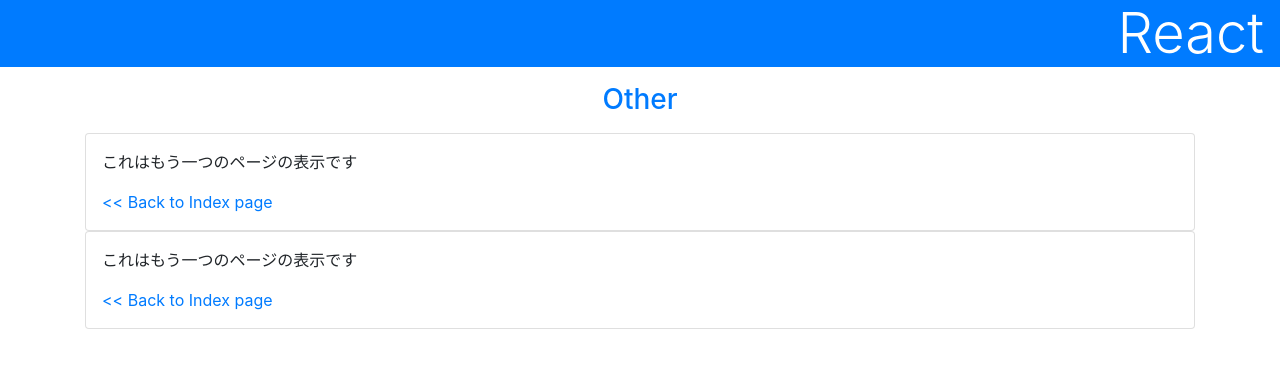
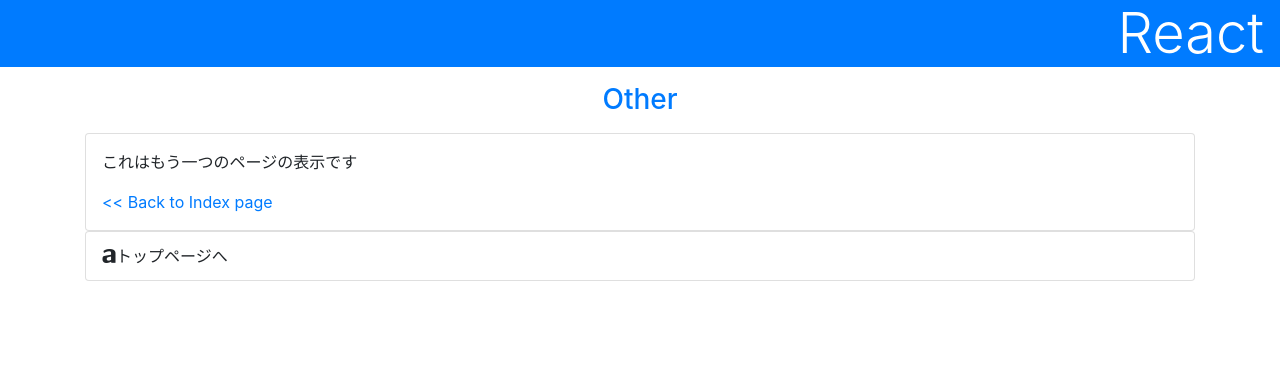
Before and after one commit to kosuke-17/next_app, a Next.js app: page /other in a window 1280 px wide. Shown: the top 368 px of the page. Built offline with nearby package versions, Linux system fonts and the light colour scheme.

Commit message:
Iconのリンク作成

```diff
--- a/pages/header.js
+++ b/pages/header.js
@@ -6,6 +6,7 @@
     <Head>
       <title>{props.title}</title>
       <link rel="stylesheet" href="https://stackpath.bootstrapcdn.com/bootstrap/4.5.0/css/bootstrap.min.css" crossorigin="anonymous"></link>
+      <link href="https://use.fontawesome.com/releases/v5.0.6/css/all.css" rel="stylesheet"></link>
     </Head>
   )
 }
--- a/pages/other.js
+++ b/pages/other.js
@@ -17,9 +17,8 @@
           </Link>
         </div>
         <div className="card p-3">
-          <p>これはもう一つのページの表示です</p>
           <Link href="/">
-            <a>&lt;&lt; Back to Index page</a>
+          <i class="fab fa-amilia">トップページへ</i>
           </Link>
         </div>
      </div>
```
